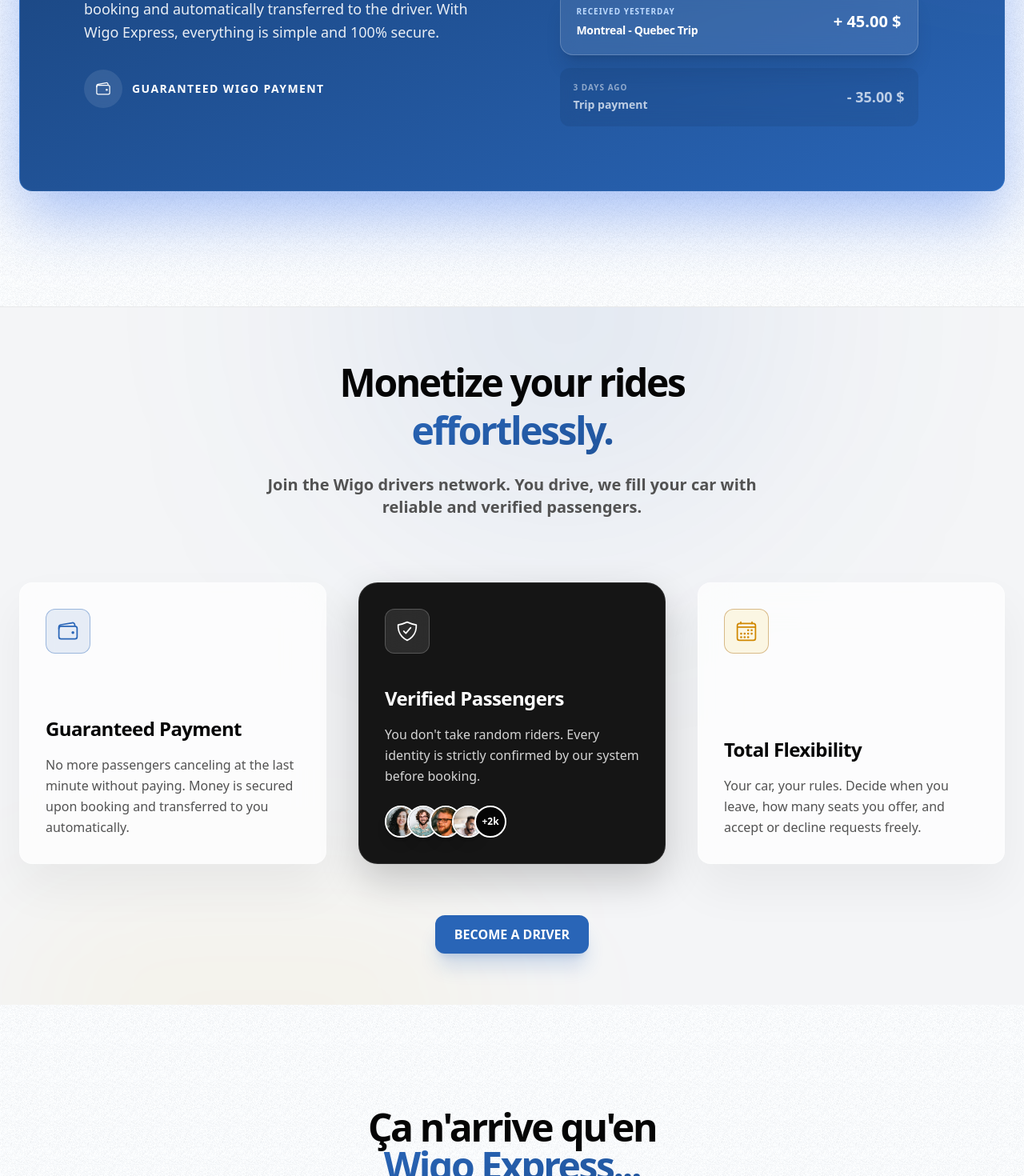
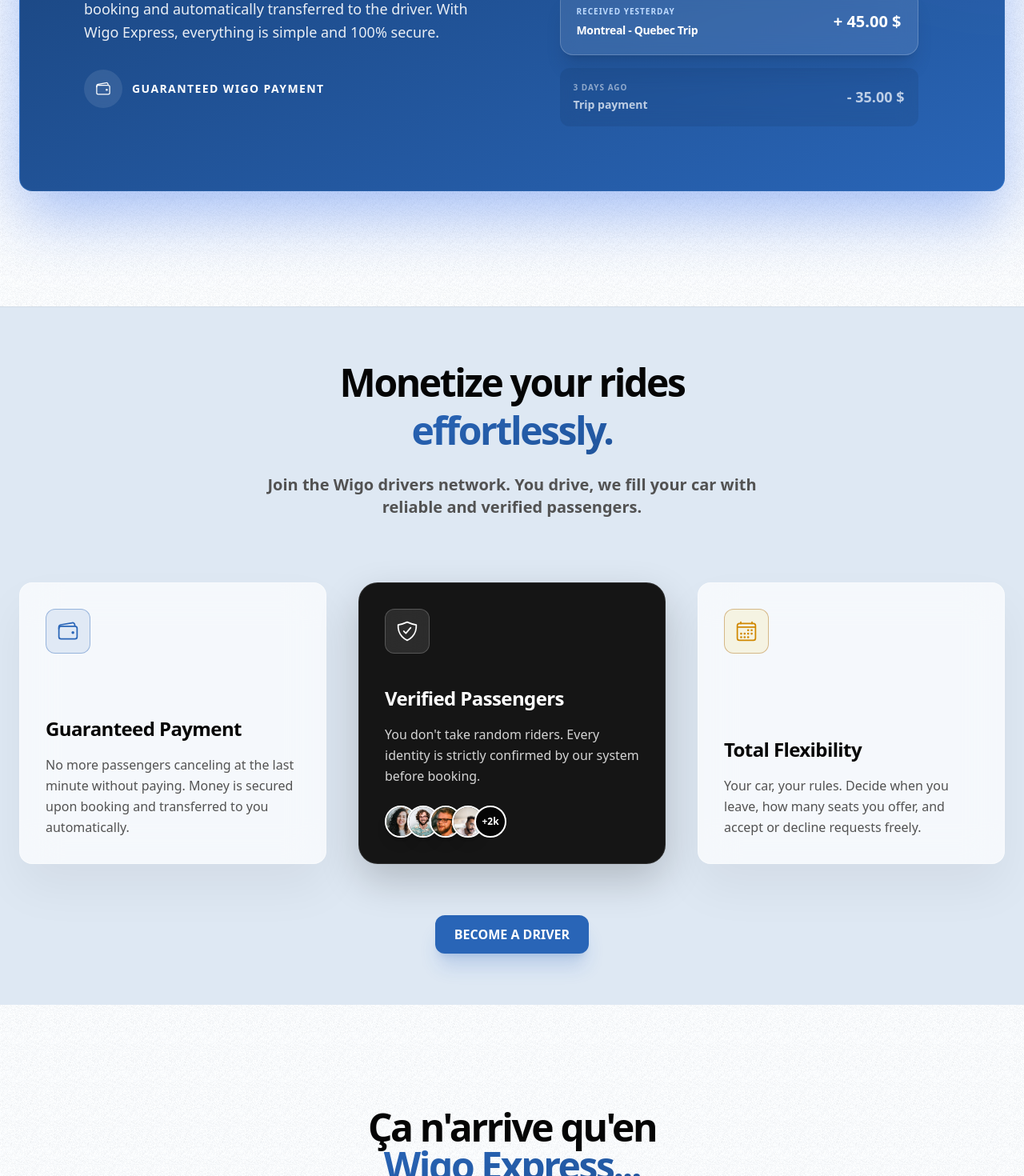
Before and after one commit to artsiders/wigo-express, a Next.js app: page /en in a window 1280 px wide. Shown: the part 3140-4610 px from the top of the page at 80% size. Built offline with nearby package versions, Linux system fonts and the light colour scheme; no server answers.

Commit message:
Update DriverPitchSection styles for improved visual consistency
- Changed background color to a lighter shade for better contrast.
- Removed unused background blur elements to streamline the design.

```diff
--- a/components/home/DriverPitchSection.tsx
+++ b/components/home/DriverPitchSection.tsx
@@ -46,11 +46,8 @@ export default function DriverPitchSection() {
     <section
       ref={container as any}
       id="conducteur"
-      className="relative w-full bg-light-400 z-20 overflow-hidden py-16 border-t border-black/5"
+      className="relative w-full bg-primary-400/15 z-20 overflow-hidden py-16 border-t border-black/5"
     >
-      <div className="absolute top-0 right-1/4 w-[40vw] h-[40vw] bg-primary/10 rounded-full blur-[140px] pointer-events-none -translate-y-1/2"></div>
-      <div className="absolute bottom-0 left-0 w-[50vw] h-[20vw] bg-yellow-400/5 rounded-full blur-[100px] pointer-events-none translate-y-1/2"></div>
-
       <div className="container mx-auto px-6 relative z-10 flex flex-col items-center">
         <div className="text-center mb-20">
           <h2 className="text-3xl md:text-4xl lg:text-5xl font-black tracking-tighter mb-6 text-dark leading-tight reveal-fade">
```
